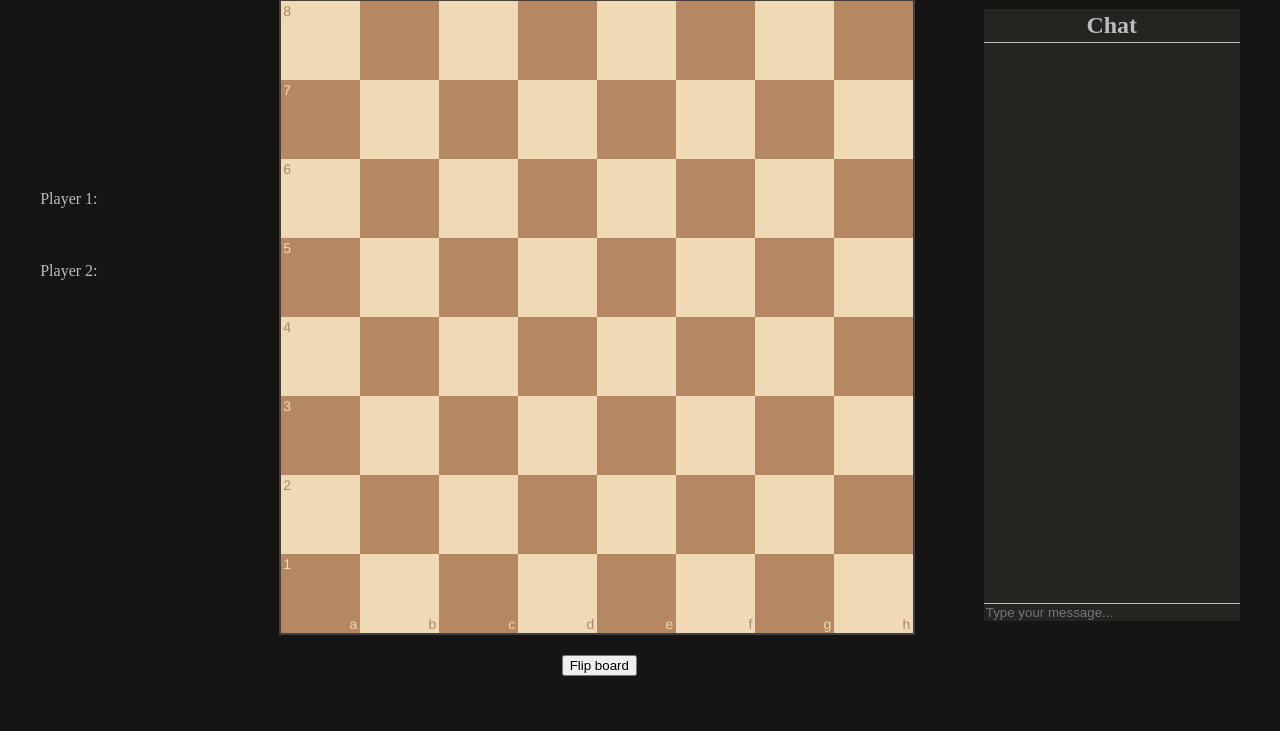
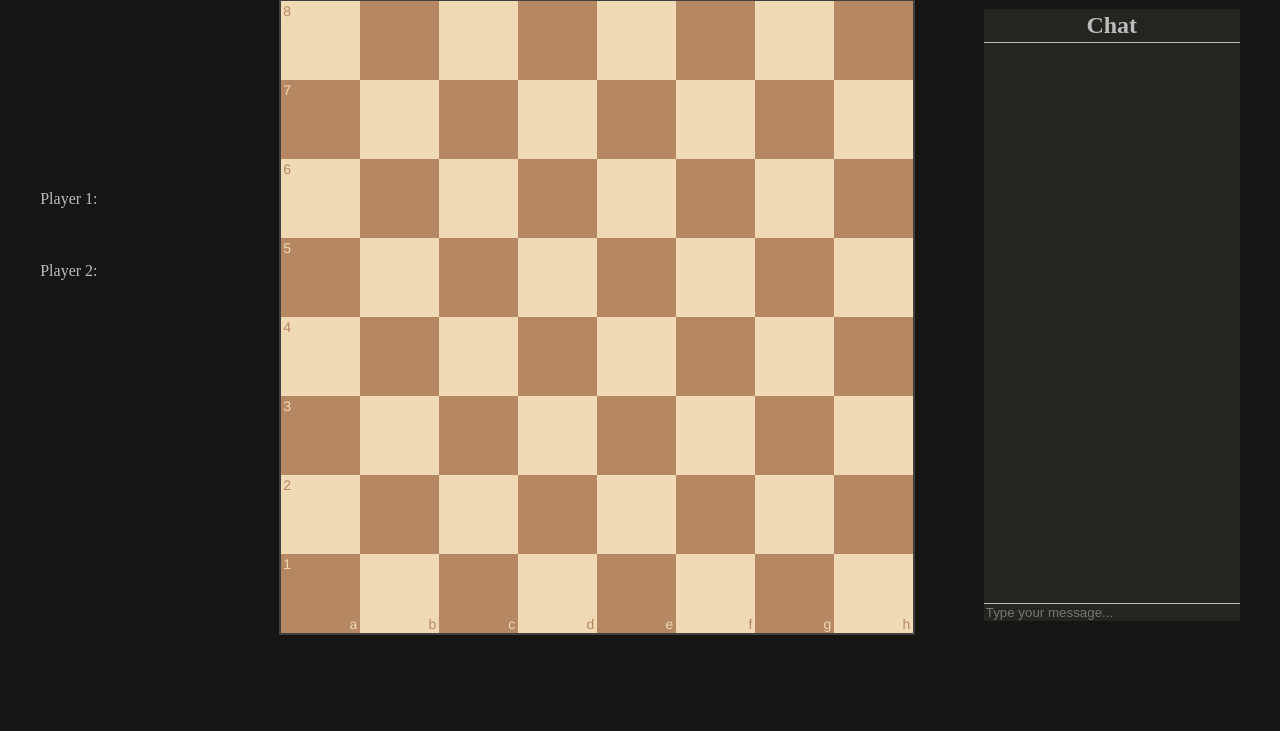
Before and after one commit to Diamondshatter2/hidden-cannon, a Flask app: template templates/game.html in a window 1280 px wide. Shown: the part 69-800 px from the top of the page. Run offline with Flask 3, Linux system fonts and the light colour scheme; the template is opened without the code that fills it, so the values that code supplies are empty; some libraries are stand-ins or nearby versions.

Commit message:
more slight refactorings

```diff
--- a/static/javascript/game.js
+++ b/static/javascript/game.js
@@ -22,16 +22,7 @@ document.addEventListener('DOMContentLoaded', () => {
             }
         }
     });
-
-    document.querySelector('#options button').addEventListener('click', () => {
-        let board_classes = document.querySelector('.board-b72b1').classList;
-        if (board_classes.contains('upside-down')) {
-            board_classes.remove('upside-down');
-        } else {
-            board_classes.add('upside-down');
-        }
-    });
-})
+});
 
 socket.on('update board state', board_state => {
     console.log(board_state);
--- a/static/javascript/seats.js
+++ b/static/javascript/seats.js
@@ -16,7 +16,7 @@ function request_seat() {
 seats_socket.on('grant seat', seat => {
     seats[seat["number"]].innerHTML = seat["user"];
     if (seat["number"] == 1) {
-        document.querySelector('.board-b72b1').classList.add('upside-down');
+        board.orientation('black');
     }
 });
 
--- a/static/stylesheets/board.css
+++ b/static/stylesheets/board.css
@@ -4,10 +4,6 @@
     margin: 20px auto;
 }
 
-#options button {
-    margin-left: auto;
-}
-
 .upside-down {
     display: flex;
     flex-direction: column-reverse;
--- a/templates/game.html
+++ b/templates/game.html
@@ -40,9 +40,6 @@
     </div>
     <div id="middle_content">
         <div id="board"></div>
-        <div id="options">
-            <button>Flip board</button>
-        </div>
         <div id="indicator"></div>
     </div>
     <div id="right_content">
```
